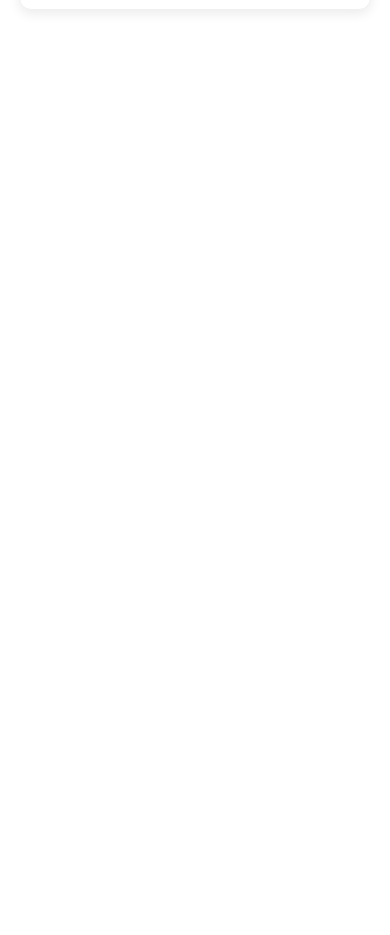
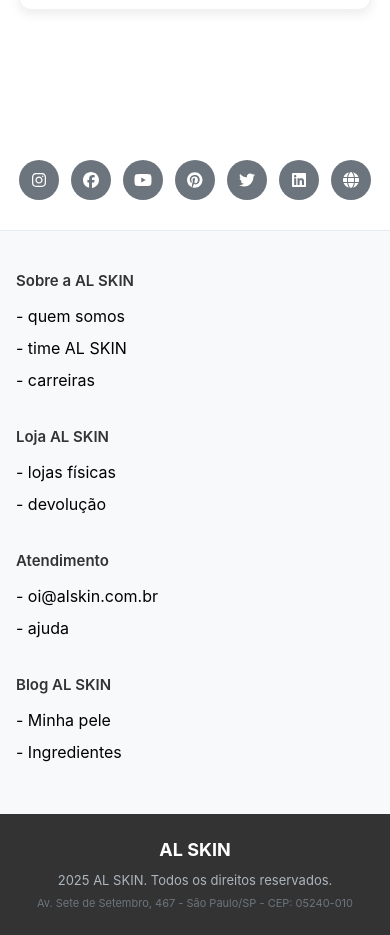
Before and after one commit to tiagolpadua/el-skin-webapp, a React (Create React App) app: page / in a window 390 px wide. Shown: the part 4237-5172 px from the top of the page. Before the commit the page ends 4307 px from the top, so only its background shows below. Built offline with nearby package versions, Linux system fonts and the light colour scheme.

Commit message:
aula4 footer

```diff
--- /dev/null
+++ b/src/components/Footer/Footer.css
@@ -0,0 +1,241 @@
+/* Footer.css */
+.footer {
+  background-color: #f8f9fa;
+  margin-top: 60px;
+}
+
+.footer-container {
+  max-width: 1200px;
+  margin: 0 auto;
+  padding: 0 20px;
+}
+
+/* Social Icons Section */
+.footer-social {
+  background-color: #ffffff;
+  padding: 40px 0;
+  border-bottom: 1px solid #e9ecef;
+}
+
+.social-icons {
+  display: flex;
+  justify-content: center;
+  gap: 20px;
+  flex-wrap: wrap;
+}
+
+.social-icon {
+  width: 50px;
+  height: 50px;
+  border-radius: 50%;
+  background-color: #6c757d;
+  color: white;
+  border: none;
+  display: flex;
+  align-items: center;
+  justify-content: center;
+  cursor: pointer;
+  transition: all 0.3s ease;
+  font-size: 20px;
+}
+
+.social-icon:hover {
+  background-color: #8B4A8B;
+  transform: translateY(-2px);
+  box-shadow: 0 4px 12px rgba(139, 74, 139, 0.3);
+}
+
+.social-icon:focus {
+  outline: 2px solid #8B4A8B;
+  outline-offset: 2px;
+}
+
+/* Links Section */
+.footer-links {
+  background-color: #f8f9fa;
+  padding: 50px 0;
+}
+
+.footer-sections {
+  display: grid;
+  grid-template-columns: repeat(auto-fit, minmax(250px, 1fr));
+  gap: 40px;
+}
+
+.footer-section {
+  text-align: left;
+}
+
+.footer-section-title {
+  font-size: 18px;
+  font-weight: 600;
+  color: #333;
+  margin-bottom: 20px;
+  margin-top: 0;
+}
+
+.footer-section-links {
+  list-style: none;
+  padding: 0;
+  margin: 0;
+}
+
+.footer-section-links li {
+  margin-bottom: 12px;
+}
+
+.footer-link {
+  background: none;
+  border: none;
+  color: #6c757d;
+  font-size: 14px;
+  cursor: pointer;
+  transition: color 0.3s ease;
+  text-align: left;
+  padding: 0;
+  font-family: inherit;
+  text-decoration: none;
+}
+
+.footer-link:hover {
+  color: #8B4A8B;
+}
+
+.footer-link:focus {
+  outline: 2px solid #8B4A8B;
+  outline-offset: 2px;
+  border-radius: 2px;
+}
+
+/* Copyright Section */
+.footer-bottom {
+  background-color: #333;
+  color: white;
+  padding: 30px 0;
+  text-align: center;
+}
+
+.footer-brand-name {
+  font-size: 24px;
+  font-weight: 700;
+  margin: 0 0 12px 0;
+  color: white;
+}
+
+.footer-copyright {
+  font-size: 14px;
+  margin: 0 0 8px 0;
+  color: #adb5bd;
+}
+
+.footer-address {
+  font-size: 12px;
+  margin: 0;
+  color: #6c757d;
+}
+
+/* Responsive Design */
+@media (max-width: 768px) {
+  .footer-container {
+    padding: 0 16px;
+  }
+
+  .footer-social {
+    padding: 30px 0;
+  }
+
+  .social-icons {
+    gap: 15px;
+  }
+
+  .social-icon {
+    width: 45px;
+    height: 45px;
+    font-size: 18px;
+  }
+
+  .footer-links {
+    padding: 40px 0;
+  }
+
+  .footer-sections {
+    grid-template-columns: repeat(auto-fit, minmax(200px, 1fr));
+    gap: 30px;
+  }
+
+  .footer-section-title {
+    font-size: 16px;
+    margin-bottom: 16px;
+  }
+
+  .footer-bottom {
+    padding: 25px 0;
+  }
+
+  .footer-brand-name {
+    font-size: 20px;
+  }
+}
+
+@media (max-width: 480px) {
+  .social-icons {
+    gap: 12px;
+  }
+
+  .social-icon {
+    width: 40px;
+    height: 40px;
+    font-size: 16px;
+  }
+
+  .footer-sections {
+    grid-template-columns: 1fr;
+    gap: 25px;
+    text-align: center;
+  }
+
+  .footer-section-title {
+    font-size: 15px;
+  }
+
+  .footer-link {
+    font-size: 13px;
+  }
+
+  .footer-brand-name {
+    font-size: 18px;
+  }
+
+  .footer-copyright {
+    font-size: 13px;
+  }
+
+  .footer-address {
+    font-size: 11px;
+  }
+}
+
+/* Animation */
+@keyframes fadeInUp {
+  from {
+    opacity: 0;
+    transform: translateY(20px);
+  }
+  to {
+    opacity: 1;
+    transform: translateY(0);
+  }
+}
+
+.footer-section:nth-child(1) { animation: fadeInUp 0.6s ease-out 0.1s forwards; }
+.footer-section:nth-child(2) { animation: fadeInUp 0.6s ease-out 0.2s forwards; }
+.footer-section:nth-child(3) { animation: fadeInUp 0.6s ease-out 0.3s forwards; }
+.footer-section:nth-child(4) { animation: fadeInUp 0.6s ease-out 0.4s forwards; }
+
+.social-icon:nth-child(1) { animation: fadeInUp 0.6s ease-out 0.1s forwards; }
+.social-icon:nth-child(2) { animation: fadeInUp 0.6s ease-out 0.15s forwards; }
+.social-icon:nth-child(3) { animation: fadeInUp 0.6s ease-out 0.2s forwards; }
+.social-icon:nth-child(4) { animation: fadeInUp 0.6s ease-out 0.25s forwards; }
+.social-icon:nth-child(5) { animation: fadeInUp 0.6s ease-out 0.3s forwards; }
+.social-icon:nth-child(6) { animation: fadeInUp 0.6s ease-out 0.35s forwards; }
+.social-icon:nth-child(7) { animation: fadeInUp 0.6s ease-out 0.4s forwards; }
--- /dev/null
+++ b/src/components/Footer/Footer.tsx
@@ -0,0 +1,165 @@
+import { IconDefinition } from '@fortawesome/fontawesome-svg-core';
+import {
+  faFacebook,
+  faInstagram,
+  faLinkedin,
+  faPinterest,
+  faTwitter,
+  faYoutube
+} from '@fortawesome/free-brands-svg-icons';
+import { faGlobe } from '@fortawesome/free-solid-svg-icons';
+import { FontAwesomeIcon } from '@fortawesome/react-fontawesome';
+// import { Link } from 'react-router-dom';
+import './Footer.css';
+
+interface FooterLink {
+  label: string;
+  href: string;
+}
+
+interface FooterSection {
+  title: string;
+  links: FooterLink[];
+}
+
+interface SocialLink {
+  icon: IconDefinition;
+  href: string;
+  label: string;
+}
+
+const Footer: React.FC = () => {
+  const socialLinks: SocialLink[] = [
+    {
+      icon: faInstagram,
+      href: 'https://instagram.com/alskin',
+      label: 'Instagram'
+    },
+    {
+      icon: faFacebook,
+      href: 'https://facebook.com/alskin',
+      label: 'Facebook'
+    },
+    {
+      icon: faYoutube,
+      href: 'https://youtube.com/alskin',
+      label: 'YouTube'
+    },
+    {
+      icon: faPinterest,
+      href: 'https://pinterest.com/alskin',
+      label: 'Pinterest'
+    },
+    {
+      icon: faTwitter,
+      href: 'https://twitter.com/alskin',
+      label: 'Twitter'
+    },
+    {
+      icon: faLinkedin,
+      href: 'https://linkedin.com/company/alskin',
+      label: 'LinkedIn'
+    },
+    {
+      icon: faGlobe,
+      href: 'https://alskin.com.br',
+      label: 'Website'
+    }
+  ];
+
+  const footerSections: FooterSection[] = [
+    {
+      title: 'Sobre a AL SKIN',
+      links: [
+        { label: '- quem somos', href: '/about' },
+        { label: '- time AL SKIN', href: '/about' },
+        { label: '- carreiras', href: '/about' }
+      ]
+    },
+    {
+      title: 'Loja AL SKIN',
+      links: [
+        { label: '- lojas físicas', href: '/lojas' },
+        { label: '- devolução', href: '/devolucao' }
+      ]
+    },
+    {
+      title: 'Atendimento',
+      links: [
+        { label: '- oi@alskin.com.br', href: 'mailto:oi@alskin.com.br' },
+        { label: '- ajuda', href: '/ajuda' }
+      ]
+    },
+    {
+      title: 'Blog AL SKIN',
+      links: [
+        { label: '- Minha pele', href: '/blog/minha-pele' },
+        { label: '- Ingredientes', href: '/blog/ingredientes' }
+      ]
+    }
+  ];
+
+  const handleSocialClick = (socialLink: SocialLink) => {
+    console.log(`Abrindo ${socialLink.label}: ${socialLink.href}`);
+  };
+
+  return (
+    <footer className="footer">
+      {/* Social Icons Section */}
+      <div className="footer-social">
+        <div className="footer-container">
+          <div className="social-icons">
+            {socialLinks.map((social) => (
+              <button
+                key={social.label}
+                className="social-icon"
+                onClick={() => handleSocialClick(social)}
+                aria-label={`Abrir ${social.label}`}
+                type="button"
+              >
+                <FontAwesomeIcon icon={social.icon} />
+              </button>
+            ))}
+          </div>
+        </div>
+      </div>
+
+      {/* Links Section */}
+      <div className="footer-links">
+        <div className="footer-container">
+          <div className="footer-sections">
+            {footerSections.map((section) => (
+              <div key={section.title} className="footer-section">
+                <h3 className="footer-section-title">{section.title}</h3>
+                <ul className="footer-section-links">
+                  {section.links.map((link) => (
+                    <li key={link.label}>
+                      {link.label}
+                      {/* <Link className="footer-link" to={link.href} key={link.label}>{link.label}</Link>  */}
+                    </li>
+                  ))}
+                </ul>
+              </div>
+            ))}
+          </div>
+        </div>
+      </div>
+
+      <div className="footer-bottom">
+        <div className="footer-container">
+          <div className="footer-brand">
+            <h2 className="footer-brand-name">AL SKIN</h2>
+            <p className="footer-copyright">
+              2025 AL SKIN. Todos os direitos reservados.
+            </p>
+            <p className="footer-address">
+              Av. Sete de Setembro, 467 - São Paulo/SP - CEP: 05240-010
+            </p>
+          </div>
+        </div>
+      </div>
+    </footer>
+  );
+};
+
+export default Footer;
--- a/src/pages/Home.tsx
+++ b/src/pages/Home.tsx
@@ -2,12 +2,14 @@
 import Header from '../components/Header/Header';
 import Carousel from '../components/Carousel/Carousel';
 import ProductGrid from '../components/ProductGrid/ProductGrid';
+import Footer from '../components/Footer/Footer';
 function Home() {
   return (
     <>
       <Header/>
       <Carousel/>
       <ProductGrid/>
+      <Footer/>
     </>
   );
 }
```
